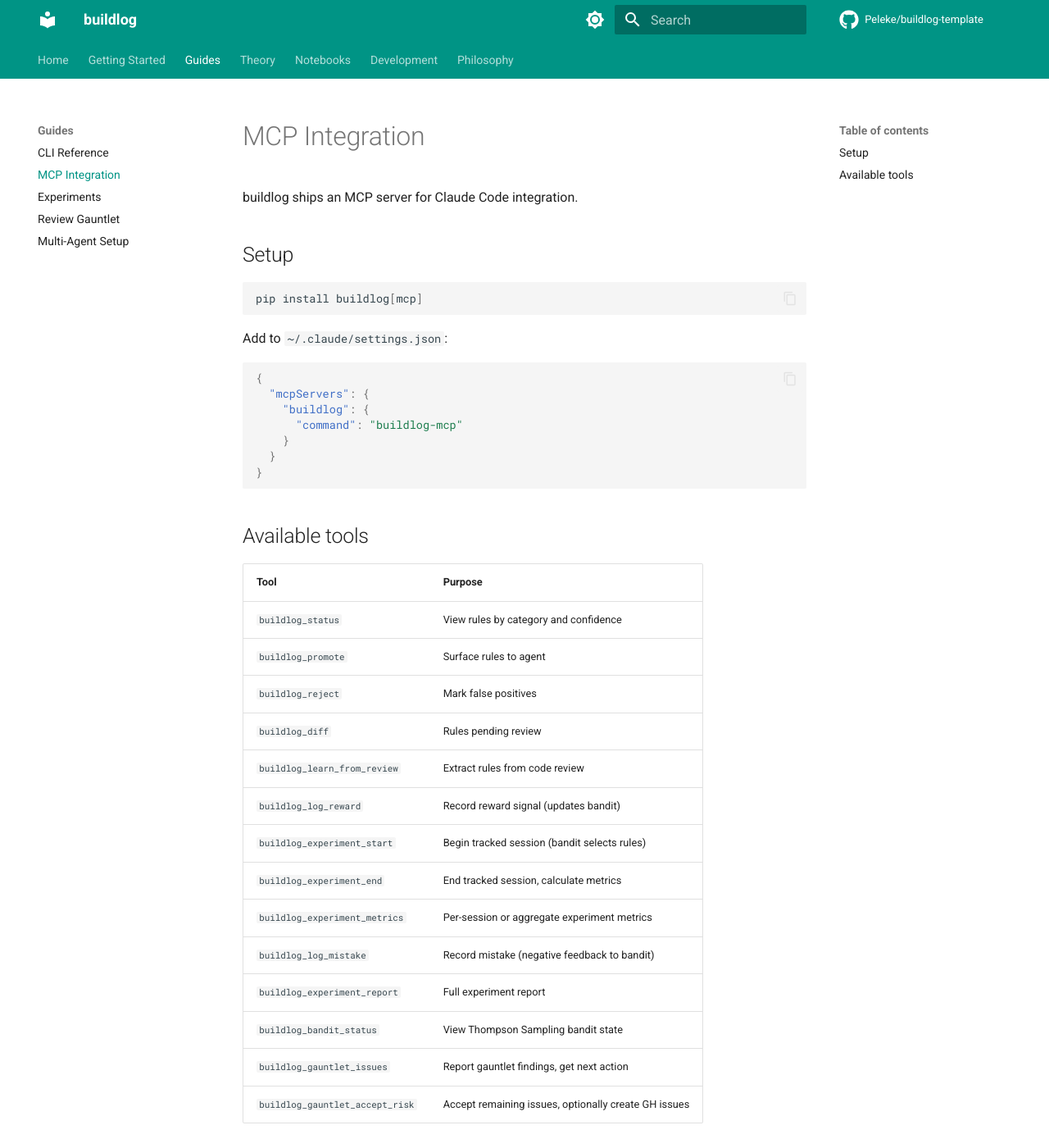
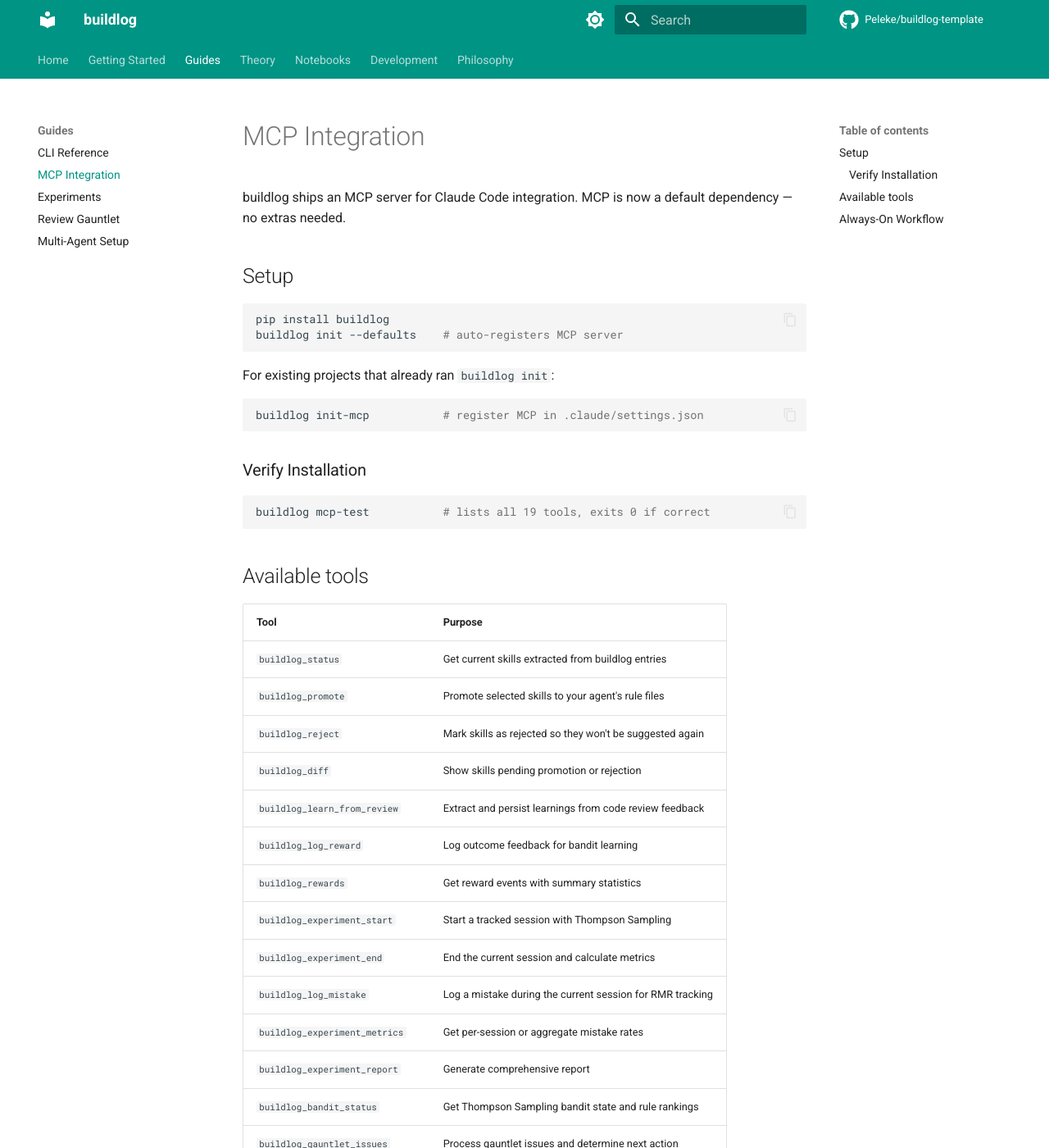
Before and after one commit to Peleke/buildlog-template, an MkDocs documentation site: the page built from docs/guides/mcp-integration.md, in a window 1280 px wide and 1400 px high. Shown: the whole window at 82% size. Built offline with MkDocs 1.6.1 and Material for MkDocs 9.7.7, drawn with Linux system fonts in a browser that asks for light colours; comment, search, counter and statistics services are not loaded; some of the changed text lies outside the part shown.

Commit message:
chore: bump to v0.10.0, update docs for install-just-works
- Version bump: pyproject.toml and npm package.json -> 0.10.0
- README: quick start with pip install buildlog && buildlog init --defaults
- README: remove [mcp] extra references (now default dep)
- README: add init-mcp and mcp-test documentation
- MCP integration guide: update to 19 tools, add always-on workflow

Co-Authored-By: Claude Opus 4.5 <noreply@anthropic.com>

````diff
--- a/docs/guides/mcp-integration.md
+++ b/docs/guides/mcp-integration.md
@@ -1,40 +1,60 @@
 # MCP Integration
 
-buildlog ships an MCP server for Claude Code integration.
+buildlog ships an MCP server for Claude Code integration. MCP is now a default
+dependency — no extras needed.
 
 ## Setup
 
 ```bash
-pip install buildlog[mcp]
+pip install buildlog
+buildlog init --defaults    # auto-registers MCP server
 ```
 
-Add to `~/.claude/settings.json`:
+For existing projects that already ran `buildlog init`:
 
-```json
-{
-  "mcpServers": {
-    "buildlog": {
-      "command": "buildlog-mcp"
-    }
-  }
-}
+```bash
+buildlog init-mcp           # register MCP in .claude/settings.json
+```
+
+### Verify Installation
+
+```bash
+buildlog mcp-test           # lists all 19 tools, exits 0 if correct
 ```
 
 ## Available tools
 
 | Tool | Purpose |
 |------|---------|
-| `buildlog_status` | View rules by category and confidence |
-| `buildlog_promote` | Surface rules to agent |
-| `buildlog_reject` | Mark false positives |
-| `buildlog_diff` | Rules pending review |
-| `buildlog_learn_from_review` | Extract rules from code review |
-| `buildlog_log_reward` | Record reward signal (updates bandit) |
-| `buildlog_experiment_start` | Begin tracked session (bandit selects rules) |
-| `buildlog_experiment_end` | End tracked session, calculate metrics |
-| `buildlog_experiment_metrics` | Per-session or aggregate experiment metrics |
-| `buildlog_log_mistake` | Record mistake (negative feedback to bandit) |
-| `buildlog_experiment_report` | Full experiment report |
-| `buildlog_bandit_status` | View Thompson Sampling bandit state |
-| `buildlog_gauntlet_issues` | Report gauntlet findings, get next action |
-| `buildlog_gauntlet_accept_risk` | Accept remaining issues, optionally create GH issues |
+| `buildlog_status` | Get current skills extracted from buildlog entries |
+| `buildlog_promote` | Promote selected skills to your agent's rule files |
+| `buildlog_reject` | Mark skills as rejected so they won't be suggested again |
+| `buildlog_diff` | Show skills pending promotion or rejection |
+| `buildlog_learn_from_review` | Extract and persist learnings from code review feedback |
+| `buildlog_log_reward` | Log outcome feedback for bandit learning |
+| `buildlog_rewards` | Get reward events with summary statistics |
+| `buildlog_experiment_start` | Start a tracked session with Thompson Sampling |
+| `buildlog_experiment_end` | End the current session and calculate metrics |
+| `buildlog_log_mistake` | Log a mistake during the current session for RMR tracking |
+| `buildlog_experiment_metrics` | Get per-session or aggregate mistake rates |
+| `buildlog_experiment_report` | Generate comprehensive report |
+| `buildlog_bandit_status` | Get Thompson Sampling bandit state and rule rankings |
+| `buildlog_gauntlet_issues` | Process gauntlet issues and determine next action |
+| `buildlog_gauntlet_accept_risk` | Accept risk for remaining issues |
+| `buildlog_gauntlet_rules` | Load gauntlet reviewer rules |
+| `buildlog_overview` | Get project buildlog state at a glance |
+| `buildlog_entry_new` | Create a new buildlog journal entry |
+| `buildlog_entry_list` | List all buildlog journal entries |
+
+## Always-On Workflow
+
+After every significant commit:
+
+1. `buildlog_gauntlet_rules()` — load reviewer persona rules
+2. Review code against rules, collect issues as JSON
+3. `buildlog_gauntlet_issues(issues=[...])` — categorize and get next action
+4. Fix criticals/majors, re-run until clean
+5. `buildlog_gauntlet_accept_risk()` for remaining minors
+6. `buildlog_log_reward(outcome="accepted")` when work is approved
+
+This is configured automatically when `buildlog init --defaults` updates your CLAUDE.md.
--- a/pyproject.toml
+++ b/pyproject.toml
@@ -4,7 +4,7 @@ build-backend = "hatchling.build"
 
 [project]
 name = "buildlog"
-version = "0.9.0"
+version = "0.10.0"
 description = "Engineering notebook for AI-assisted development"
 readme = "README.md"
 license = "MIT"
````
Also changed, not shown: README.md (+19 -18 lines), 1 other file.
